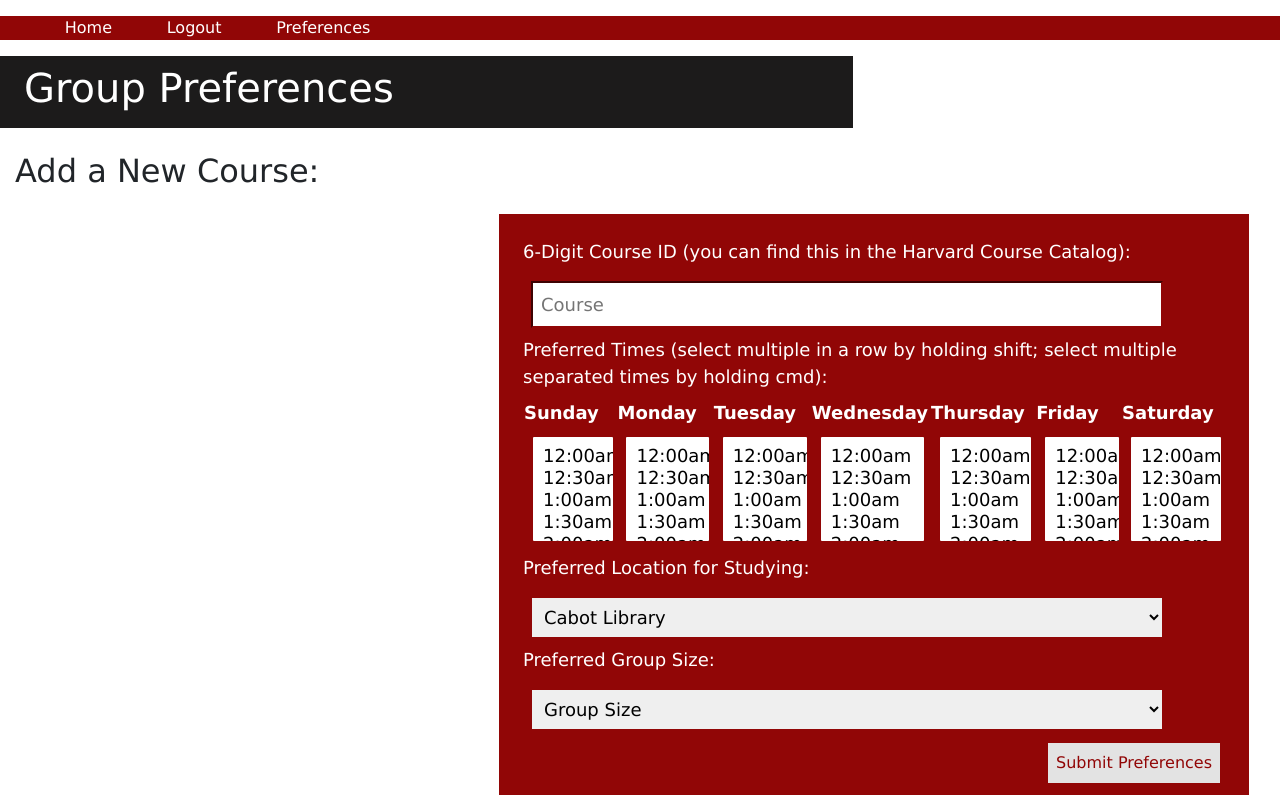
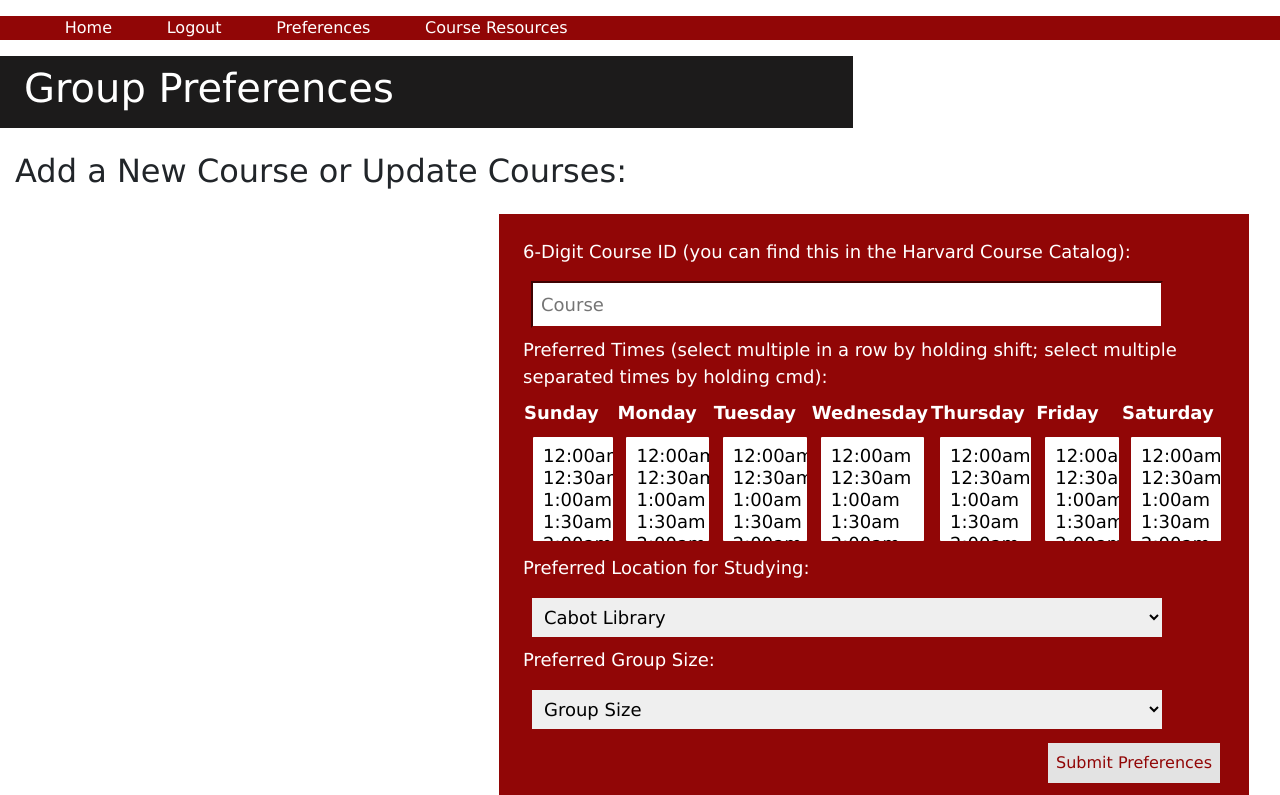
Before and after one commit to ekang7/study.group, a Flask app: page /prefs in a window 1280 px wide. Shown: the top 795 px of the page. Run offline with Flask 2, Linux system fonts and the light colour scheme; the visitor is signed in with stand-in values (Sample User, id 1); some libraries are stand-ins or nearby versions.

Commit message:
almost finished

```diff
--- a/app.py
+++ b/app.py
@@ -9,7 +9,6 @@ from string import Template
 from flask_session import Session
 from login import login_required
 from werkzeug.security import check_password_hash, generate_password_hash
-from itsdangerous import URLSafeTimedSerializer
 
 app = Flask(__name__)
 # template for email code from https://www.geeksforgeeks.org/sending-emails-using-api-in-flask-mail/
@@ -173,7 +172,6 @@ def register():
         password = request.form.get("password")
         passwordconfirm = request.form.get("confirmation")
         if not email or not password or not firstname or not lastname:
-        #if len(email) == 0 or len(password) == 0 or len(firstname) ==0 or len(lastname ==0):
             error = "All fields must be filled out"
             return render_template("register.html",error=error)
         else:
@@ -187,7 +185,6 @@ def register():
                 else:
                     passwordhash = generate_password_hash(password)
                     db.execute("INSERT INTO users (email, password, firstname, lastname) VALUES(?, ?, ?, ?)", email, passwordhash, firstname, lastname)
-                   # verify(email, firstname)
                     return render_template("login.html", errormessage = "WELCOME!")
     else:
         return render_template("register.html")
@@ -211,9 +208,7 @@ def index():
         if len(rows) != 1 or not check_password_hash(rows[0]["password"], request.form.get("password")):
             errormessage = "Incorrect login"
             return render_template("login.html", errormessage = errormessage)
-        #if rows[0]['confirmed'] = 0:
-            #errormessage = "Not verified"
-            #return render_template("login.html", errormessage = errormessage)
+
         # remember user
         session["user_id"] = rows[0]["email"]
         # redirect to home page
@@ -223,6 +218,7 @@ def index():
         return render_template("login.html")
 
 @app.route("/logout")
+@login_required
 def logout():
     # Defined using the Finance problem set
     """Log user out"""
@@ -232,30 +228,55 @@ def logout():
 
     # Redirect user to login form
     return redirect("/")
-'''@app.route("/courses", methods=["GET", "POST"])
+
+@app.route("/courses", methods=["GET", "POST"])
+@login_required
 def courses():
-    courses = db.execute("SELECT DISTINCT course FROM prefs WHERE email = ?", session["user_id"])
     if request.method == "POST":
-        course =
+        course = request.form.get('resourceCourse')
         resourcelink = request.form.get("resourceLink")
         resourcetitle = request.form.get("resourceTitle")
-        db.execute("INSERT INTO resources (course, resourcelink, resourcetitle) VALUES (?, ?, ?)", course, resourcelink, resourcetitle
-    else:
+        db.execute("INSERT INTO courses (course, url, title) VALUES (?, ?, ?)", course, resourcelink, resourcetitle)
+        coursesDict = db.execute("SELECT DISTINCT course FROM prefs WHERE email = ?", session["user_id"])
+        courses = []
+        for courseDict in coursesDict:
+            courses.append(courseDict["course"])
         resourcelist = []
         resources = {}
-        for course in courses
-            resource[course] = resourcelist
-
-        return render_template("courses.html", courses = courses)'''
+        for course in courses:
+           tempDict = db.execute("SELECT title, url FROM courses WHERE course = ?;", course)
+           for temp in tempDict:
+                try:
+                    resources[course] = resources[course] + [temp["title"], temp["url"]]
+                except:
+                    resources[course] = [temp["title"], temp["url"]]
+        print (resources)
+        return render_template("courses.html", courses = courses, resources = resources)
+    else:
+        coursesDict = db.execute("SELECT DISTINCT course FROM prefs WHERE email = ?", session["user_id"])
+        courses = []
+        for courseDict in coursesDict:
+            courses.append(courseDict["course"])
+        resourcelist = []
+        resources = {}
+        for course in courses:
+            tempDict = db.execute("SELECT title, url FROM courses WHERE course = ?;", course)
+            for temp in tempDict:
+                try:
+                    resources[course] = resources[course] + [temp["title"], temp["url"]]
+                except:
+                    resources[course] = [temp["title"], temp["url"]]
+        print(resources)
+        return render_template("courses.html", courses = courses, resources = resources)
 
 
 
 @app.route("/")
 def home():
-    return render_template("main.html")
-
+    return render_template("main.html")#f courses():s():
 
 @app.route("/prefs", methods=["GET", "POST"])
+@login_required
 def prefs():
     locations = ["Cabot Library", "Dorm Room", "Lamont Library", "Smith Center", "Widener Library"]
     userprefs = db.execute("SELECT * FROM prefs WHERE email = ? ", session["user_id"])
@@ -324,13 +345,6 @@ def matchemail(people, locations, timeblock, day, uniqueCourse, matched):
     timestring = ""
     for time in timeblock:
         timestring+=time+","
-    timestring = timestring[0: len(timestring)-1]
-    '''locationstring = ""
-    for person in people:
-        course_locations = db.execute("SELECT locations FROM prefs WHERE course = ? AND times LIKE ? AND day = ? AND email = ?", uniqueCourse, "%"+timestring+"%", day, person)
-        print("HMMMMM",course_locations[0])
-        locationstring+=course_locations["locations"]+","
-    locationstring = locationstring[0: len(locationstring)-1]
     #https://www.programiz.com/python-programming/methods/string/count'''
     places = {
                 "Cabot Library": 0,
@@ -342,7 +356,6 @@ def matchemail(people, locations, timeblock, day, uniqueCourse, matched):
     for key in places:
         places[key] = locations.count(key)
     locations = places
-    print("HIIIIIIIIIII", locations)
     #people as a list
     #locations as a dictionary
     #uniquecourse as a integer valiue
@@ -352,14 +365,6 @@ def matchemail(people, locations, timeblock, day, uniqueCourse, matched):
     '''print("UHH", duplicates)'''
     #duplicates[uniqueCourse] = people
     #noduplicates = True
-    '''for person in people:
-        if person in duplicates[uniqueCourse]:
-            print("HMMMMMMMMMMMMMMMMMMMM")
-            noduplicates = False
-            break
-    if noduplicates: '''
-    print("LOOOOOOOOOOOOK")
-    print(people)
     count = len(people)
     if not matched:
         timesdictSunday={}
@@ -401,13 +406,13 @@ def matchemail(people, locations, timeblock, day, uniqueCourse, matched):
             else:
                 names = names + ", " + db.execute("SELECT firstname from users WHERE email = ?", person)['firstname']
 
-        msg = Message(
-                    'An Update on Your Study Group!',
-                    sender ='study.groupmatching@gmail.com',
+        #msg = Message(
+         #           'An Update on Your Study Group!',
+          #          sender ='study.groupmatching@gmail.com',
                     #Problem: Recipients can see all other recipients (not BCC)
                     #solution: https://stackoverflow.com/questions/1546367/python-how-to-send-mail-with-to-cc-and-bcc
-                    recipients = people
-                    )
+           #         recipients = people
+            #        )
                     #string formatting in python: https://realpython.com/python-string-formatting/
 
         t = 'Hello, $name. Unfortunately, we were not able to find a perfect match for you for $course. Nevertheless, we are sending a list of preferred times and locations for other people in your class who need a group: '
@@ -415,7 +420,7 @@ def matchemail(people, locations, timeblock, day, uniqueCourse, matched):
         t.replace('$course', uniqueCourse)
         t = t + timetext
         t = t+ locationtext
-        msg.body(t)
+        #msg.body(t)
         #with app.app_context():
             #mail.send(msg)
         return 'Sent'
@@ -433,11 +438,11 @@ def matchemail(people, locations, timeblock, day, uniqueCourse, matched):
                 table = db.execute("SELECT firstname from users WHERE email = ?", person)
                 names = names + ", " + table[0]['firstname']
 
-        msg = Message(
-                    'You have been matched!',
-                    sender ='study.groupmatching@gmail.com',
-                    recipients = people
-                    )
+        #msg = Message(
+         #           'You have been matched!',
+          #          sender ='study.groupmatching@gmail.com',
+           #         recipients = people
+            #        )
                     #string formatting in python: https://realpython.com/python-string-formatting/
 
         t = 'Hello, name. We wanted to let you know that you have been matched! Your group for course will meet on day at time.'
@@ -457,57 +462,10 @@ def matchemail(people, locations, timeblock, day, uniqueCourse, matched):
         t = t + locationtext
         print(names, uniqueCourse, day, timestring)
         print(t)
-        msg.body = t
-        with app.app_context():
-            mail.send(msg)
+       # msg.body = t
+        #with app.app_context():
+         #   mail.send(msg)
         return 'Sent'
-# Code for generating and confirming token taken from https://realpython.com/handling-email-confirmation-in-flask/#generate-confirmation-token
-def generate_confirmation_token(email):
-    serializer = URLSafeTimedSerializer('SECRET_KEY')
-    return serializer.dumps(email, salt='SECURITY_PASSWORD_SALT')
-
-
-def confirm_token(token, expiration=3600):
-    serializer = URLSafeTimedSerializer('SECRET_KEY')
-    try:
-        email = serializer.loads(
-            token,
-            salt='SECURITY_PASSWORD_SALT',
-            max_age=expiration
-        )
-    except:
-        return False
-    return email
-
-@app.route('/confirm/<token>')
-@login_required
-def confirm_email(token):
-    try:
-        email = confirm_token(token)
-    except:
-        flash('The confirmation link is invalid or has expired.', 'danger')
-    confirmvalue = db.execute("SELECT confirmed FROM users WHERE email = ?", email)
-    if confirmvalue[0]['confirmed'] == 1:
-        flash('Account already confirmed. Please login.', 'success')
-    else:
-        db.execute("UPDATE users SET confirmed = ? where email = ?", 1, email)
-        flash('You have confirmed your account. Thanks!', 'success')
-    return redirect(url_for('/'))
-
-def verify(email, firstname):
-    token = generate_confirmation_token(email)
-    confirm_url = url_for(email, token=token, _external=True)
-    msg = Message(
-                'study.group Email Verification',
-                sender ='study.groupmatching@gmail.com',
-                recipients = email
-               )
-    t = "#Hello, $name! Thank you for registering for study.group! To complete your registration, please click the following link: $link"
-    t = t.replace('$name', firstname)
-    t = t.replace('$link', confirm_url)
-    msg.body = t
-    mail.send(msg)
-    return 'Sent'
 
 def match():
     # Creates copy of preferences table called prefs to save preferences information
@@ -648,11 +606,8 @@ def timematch(uniqueCourse, day):
                 grouper(uniqueCourse, timeblock, people, day)
                 for r in people:
                     duplicates.append(r)
-            print("DUPLICATES: ", duplicates)
-            print("COUNT: ", count)
         key += 1
         key += count
-        print("KEY: ", key)
     # Handle left over people
 
 
--- a/login.py
+++ b/login.py
@@ -7,4 +7,5 @@ def login_required(f):
     def decorated_function(*args, **kwargs):
         if session.get("user_id") is None:
             return redirect("/login")
+        return f(*args, **kwargs)
     return decorated_function
--- a/templates/layout.html
+++ b/templates/layout.html
@@ -16,9 +16,11 @@
                     <li><a href="/main">Home</a></li>
                     <li><a href="/logout">Logout</a></li>
                     <li><a href="/prefs">Preferences</a></li>
+                    <li><a href="/courses">Course Resources</a></li>
                 </ul>
             {% else %}
                 <ul>
+                    <li><a href="/main">Home</a></li>
                     <li><a href="/register">Register</a></li>
                     <li><a href="/login">Login</a></li>
                 </ul>
--- a/templates/prefs.html
+++ b/templates/prefs.html
@@ -1,7 +1,23 @@
-{% extends "prefsLayout.html" %}
+{% extends "layout.html" %}
 
-<!-- times, locations, and group size sections of form -->
-{% block body %}
+{% block title %}
+    Preferences
+{% endblock %}
+
+{% block main %}
+    <!-- display title of page -->
+    <div class="col-sm-8 type1">
+        <h1>Group Preferences</h1>
+    </div>
+    <br>
+
+    <!-- display preferences form -->
+    <div class="container-fluid">
+        <h2>Add a New Course or Update Courses:</h2>
+        <form action="/prefs" method="post">
+            <div class="type2">
+                <label for="course">6-Digit Course ID (you can find this in the Harvard Course Catalog):</label>
+                <input id="course" name="course" placeholder="Course" minlength="6" maxlength="6" type="text">
                 <label>Preferred Times (select multiple in a row by holding shift; select multiple separated times by holding cmd):</label>
                 <table>
                     <tr>
@@ -34,4 +50,8 @@
                     <option value="m">Medium (4-6)</option>
                     <option value="l">Large (7+)</option>
                 </select>
+                <button type="submit" onclick = "()=>{ console.log(document.getElementById('times').val())};">Submit Preferences</button>
+            </div>
+        </form>
+    </div>
 {% endblock %}
--- a/templates/prefsLayout.html
+++ /dev/null
@@ -1,28 +0,0 @@
-{% extends "layout.html" %}
-
-{% block title %}
-    Preferences
-{% endblock %}
-
-{% block main %}
-    <!-- display title of page -->
-    <div class="col-sm-8 type1">
-        <h1>Group Preferences</h1>
-    </div>
-    <br>
-
-    <!-- display preferences form -->
-    <div class="container-fluid">
-        <h2>Add a New Course:</h2>
-        <form action="/prefs" method="post">
-            <div class="type2">
-                <label for="course">6-Digit Course ID (you can find this in the Harvard Course Catalog):</label>
-                <input id="course" name="course" placeholder="Course" minlength="6" maxlength="6" type="text">
-                <main>
-                    {% block body %}{% endblock %}
-                </main>
-                <button type="submit" onclick = "()=>{ console.log(document.getElementById('times').val())};">Submit Preferences</button>
-            </div>
-        </form>
-    </div>
-{% endblock %}
```
Also changed, not shown: templates/courses.html (+12 -5 lines), users.db, 2 other files. Lines whose indentation alone changed are shown as unchanged.
